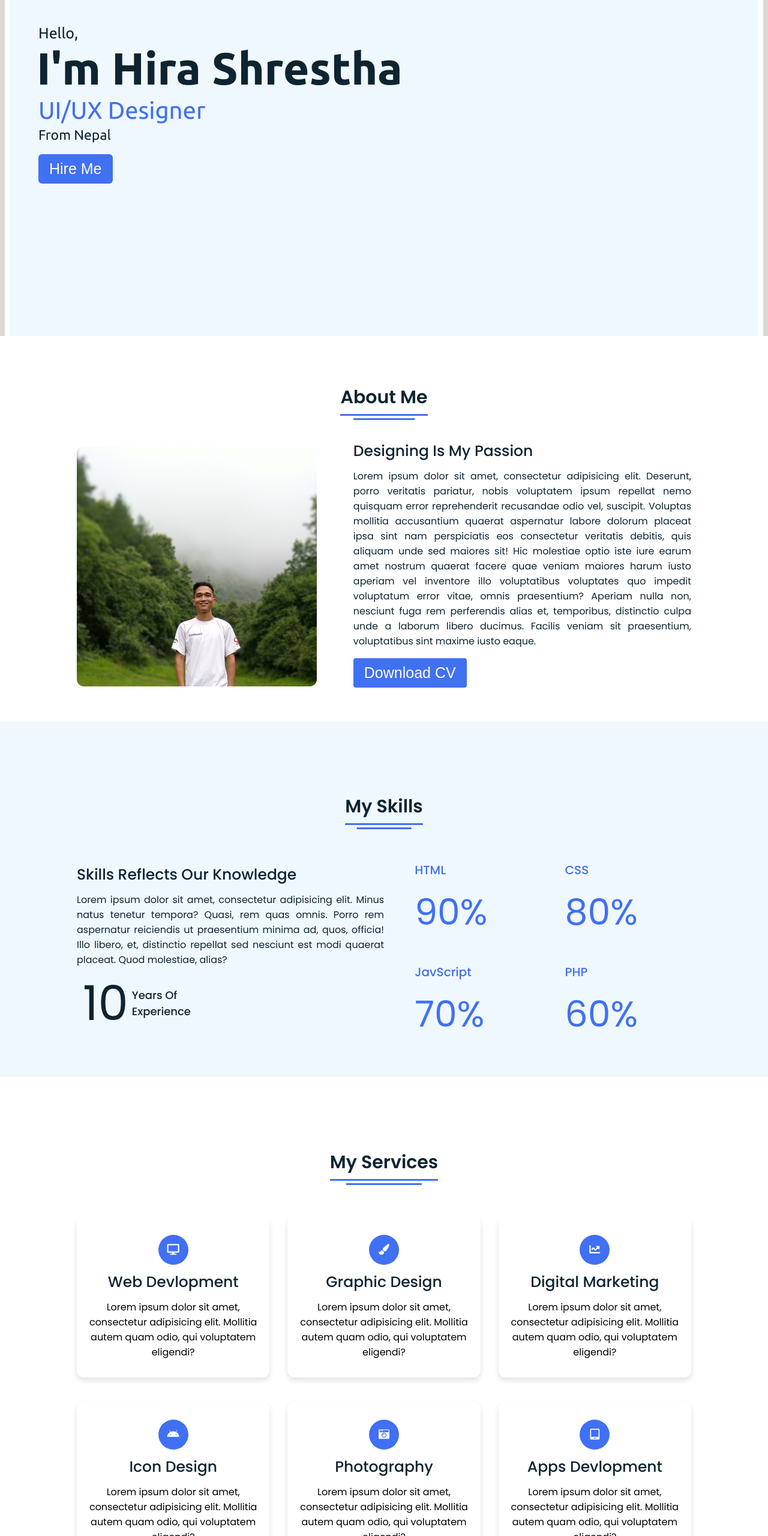
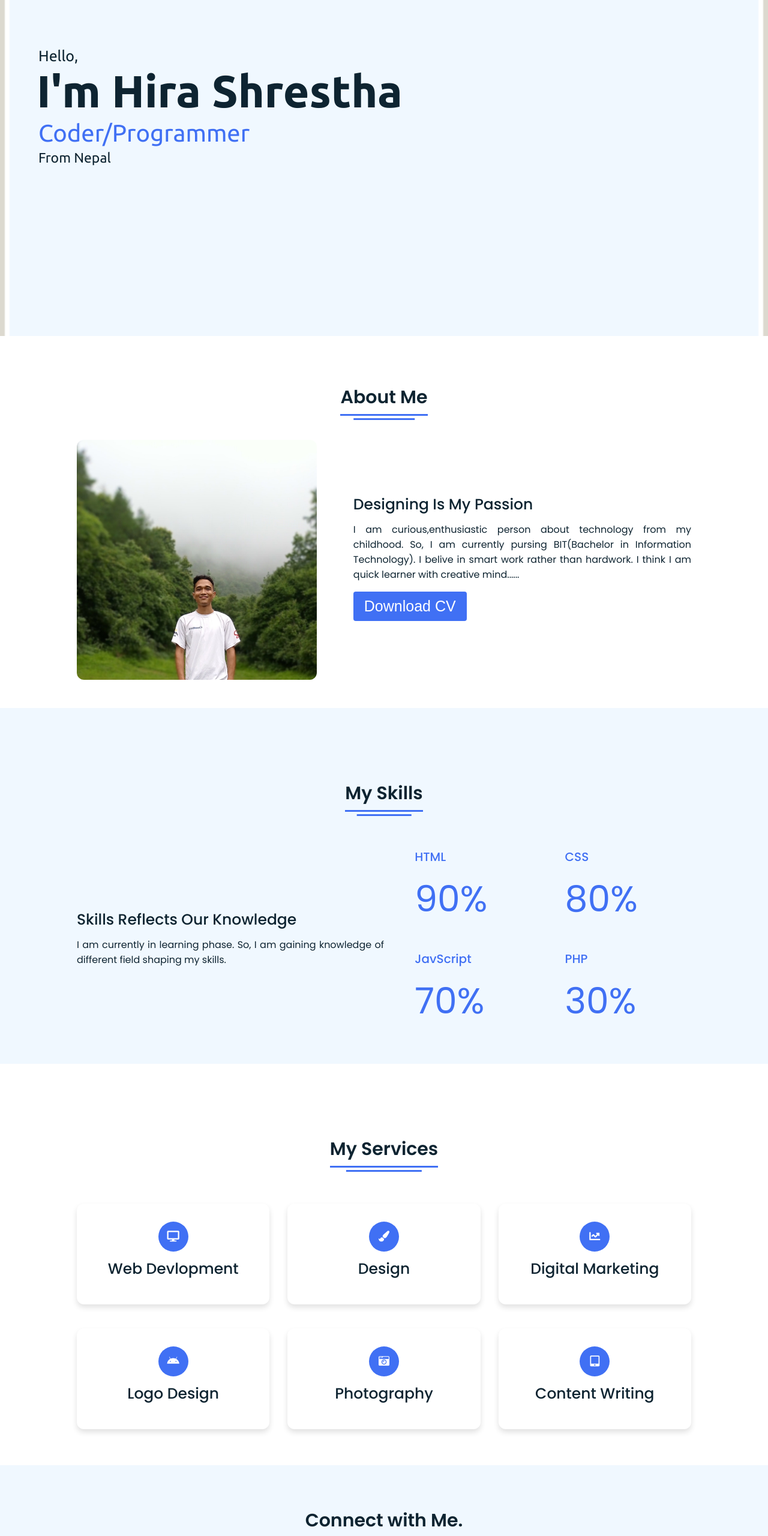
Before and after one commit to dimond79/Portfolio, a plain HTML site: page index.html in a window 1280 px wide. Shown: the part 240-2800 px from the top of the page at 60% size. Drawn offline with Linux system fonts and the light colour scheme.

Commit message:
Update index.html

```diff
--- a/index.html
+++ b/index.html
@@ -32,6 +32,8 @@
           <a href="https://m.facebook.com/dimondstha07"><i class="fab fa-facebook-f"></i></a>
           <a href="https://twitter.com/hirashr34841173"><i class="fab fa-twitter"></i></a>
           <a href="https://www.instagram.com/dimond.79/"><i class="fab fa-instagram"></i></a>
+          <a href="https://www.linkedin.com/in/hira-shrestha-823a4b24b"><i class="fab fa-linkedin"></i></a>
+            <a href="https://github.com/dimond79"><i class="fab fa-github"></i></a>
         </div>
       </div>
       <div class="menu-btn">
@@ -45,12 +47,10 @@
         <div class="text">
           <div class="text-one">Hello,</div>
           <div class="text-two">I'm Hira Shrestha</div>
-          <div class="text-three">UI/UX Designer</div>
+          <div class="text-three">Coder/Programmer</div>
           <div class="text-four">From Nepal</div>
         </div>
-        <div class="button">
-          <button>Hire Me</button>
-        </div>
+
       </div>
     </section>
 
@@ -60,14 +60,13 @@
         <div class="title"><span>About Me</span></div>
         <div class="about-details">
           <div class="left">
-            <img src="./images/about.jpg " alt="" />
+            <img src="images/about.jpg" alt="" />
           </div>
           <div class="right">
             <div class="topic">Designing Is My Passion</div>
-            <p>
-              Lorem ipsum dolor sit amet, consectetur adipisicing elit. Deserunt, porro veritatis pariatur, nobis voluptatem ipsum repellat nemo quisquam error reprehenderit recusandae odio vel, suscipit. Voluptas mollitia accusantium quaerat aspernatur labore dolorum placeat ipsa sint nam perspiciatis eos consectetur veritatis debitis, quis aliquam unde sed maiores sit! Hic molestiae optio iste
-              iure earum amet nostrum quaerat facere quae veniam maiores harum iusto aperiam vel inventore illo voluptatibus voluptates quo impedit voluptatum error vitae, omnis praesentium? Aperiam nulla non, nesciunt fuga rem perferendis alias et, temporibus, distinctio culpa unde a laborum libero ducimus. Facilis veniam sit praesentium, voluptatibus sint maxime iusto eaque.
-            </p>
+            <p> I am curious,enthusiastic person about technology from my childhood. So, I am currently pursing BIT(Bachelor in Information Technology).
+              I belive in smart work rather than hardwork. I think I am quick learner with creative mind......
+             </p>
             <div class="button">
               <button>Download CV</button>
             </div>
@@ -84,13 +83,9 @@
         <div class="skills-details">
           <div class="text">
             <div class="topic">Skills Reflects Our Knowledge</div>
-            <p>Lorem ipsum dolor sit amet, consectetur adipisicing elit. Minus natus tenetur tempora? Quasi, rem quas omnis. Porro rem aspernatur reiciendis ut praesentium minima ad, quos, officia! Illo libero, et, distinctio repellat sed nesciunt est modi quaerat placeat. Quod molestiae, alias?</p>
+            <p>I am currently in learning phase. So, I am gaining knowledge of different field shaping my skills.</p>
             <div class="experience">
-              <div class="num">10</div>
-              <div class="exp">
-                Years Of <br />
-                Experience
-              </div>
+
             </div>
           </div>
           <div class="boxes">
@@ -108,7 +103,7 @@
             </div>
             <div class="box">
               <div class="topic">PHP</div>
-              <div class="per">60%</div>
+              <div class="per">30%</div>
             </div>
           </div>
         </div>
@@ -125,42 +120,42 @@
               <i class="fas fa-desktop"></i>
             </div>
             <div class="topic">Web Devlopment</div>
-            <p>Lorem ipsum dolor sit amet, consectetur adipisicing elit. Mollitia autem quam odio, qui voluptatem eligendi?</p>
+
           </div>
           <div class="box">
             <div class="icon">
               <i class="fas fa-paint-brush"></i>
             </div>
-            <div class="topic">Graphic Design</div>
-            <p>Lorem ipsum dolor sit amet, consectetur adipisicing elit. Mollitia autem quam odio, qui voluptatem eligendi?</p>
+            <div class="topic">Design</div>
+
           </div>
           <div class="box">
             <div class="icon">
               <i class="fas fa-chart-line"></i>
             </div>
             <div class="topic">Digital Marketing</div>
-            <p>Lorem ipsum dolor sit amet, consectetur adipisicing elit. Mollitia autem quam odio, qui voluptatem eligendi?</p>
+
           </div>
           <div class="box">
             <div class="icon">
               <i class="fab fa-android"></i>
             </div>
-            <div class="topic">Icon Design</div>
-            <p>Lorem ipsum dolor sit amet, consectetur adipisicing elit. Mollitia autem quam odio, qui voluptatem eligendi?</p>
+            <div class="topic">Logo Design</div>
+
           </div>
           <div class="box">
             <div class="icon">
               <i class="fas fa-camera-retro"></i>
             </div>
             <div class="topic">Photography</div>
-            <p>Lorem ipsum dolor sit amet, consectetur adipisicing elit. Mollitia autem quam odio, qui voluptatem eligendi?</p>
+
           </div>
           <div class="box">
             <div class="icon">
               <i class="fas fa-tablet-alt"></i>
             </div>
-            <div class="topic">Apps Devlopment</div>
-            <p>Lorem ipsum dolor sit amet, consectetur adipisicing elit. Mollitia autem quam odio, qui voluptatem eligendi?</p>
+            <div class="topic">Content Writing</div>
+
           </div>
         </div>
       </div>
@@ -169,12 +164,19 @@
     <!-- Contact Me section Start -->
     <section class="contact" id="contact">
       <div class="content">
-        <div class="title"><span>Contact Me</span></div>
+        <div class="title"><span>Connect with Me.</span></div>
         <div class="text">
-          <div class="topic">Have Any Project?</div>
-          <p>Lorem ipsum dolor sit amet, consectetur adipisicing elit. Ipsam neque ipsum corrupti dolores, facere numquam voluptate aspernatur sit perferendis qui nisi modi! Recusandae deserunt consequatur voluptatibus alias repellendus nobis eligendi.</p>
+          <div class="media-icons">
+            <a href="https://m.facebook.com/dimondstha07"><i class="fab fa-facebook-f"></i></a>
+            <a href="https://twitter.com/hirashr34841173"><i class="fab fa-twitter"></i></a>
+            <a href="https://www.instagram.com/dimond.79/"><i class="fab fa-instagram"></i></a>
+            <a href="https://www.linkedin.com/in/hira-shrestha-823a4b24b"><i class="fab fa-linkedin"></i></a>
+            <a href="https://github.com/dimond79"><i class="fab fa-github"></i></a>
+
+
+          </div>
           <div class="button">
-            <button>Let's Chat</button>
+            <button style="background-color: #bdd8f0; margin: 3px;  font-size: 15px;"><a href="mailto:dimondshrestha5@gmail.com">E-mail </a></button>
           </div>
         </div>
       </div>
@@ -183,7 +185,7 @@
     <!-- Footer Section Start -->
     <footer>
       <div class="text">
-        <span>Created By <a href="#">dimond🖤</a> | &#169; 2021 All Rights Reserved</span>
+        <span>Created By <a href="#">dimond🖤</a> | &#169; 2024 All Rights Reserved</span>
       </div>
     </footer>
 
```
